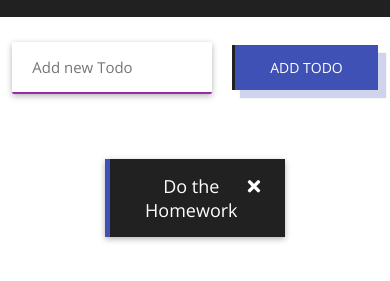
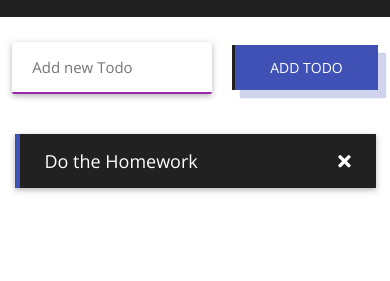
Before and after one commit to touhidulShawan/todo-app, a React app: page / in a window 390 px wide. Shown: the part 55-336 px from the top of the page. Built offline with nearby package versions, Linux system fonts and the light colour scheme; a web font is replaced by a local one.

Commit message:
make some changes on style

```diff
--- a/src/assets/scss/style.scss
+++ b/src/assets/scss/style.scss
@@ -90,6 +90,7 @@ form {
     text-align: center;
     display: flex;
     justify-content: center;
+    margin-bottom: 10px;
 
     li {
       font-family: var(--primary_font);
@@ -135,3 +136,14 @@ form {
     }
   }
 }
+
+@media (max-width: 658px) {
+  .todoItem__container {
+    margin: 20px 5px;
+  }
+  .Todolist {
+    li {
+      width: 95% !important;
+    }
+  }
+}
```
Also changed, not shown: src/assets/css/style.css, 1 other file.
